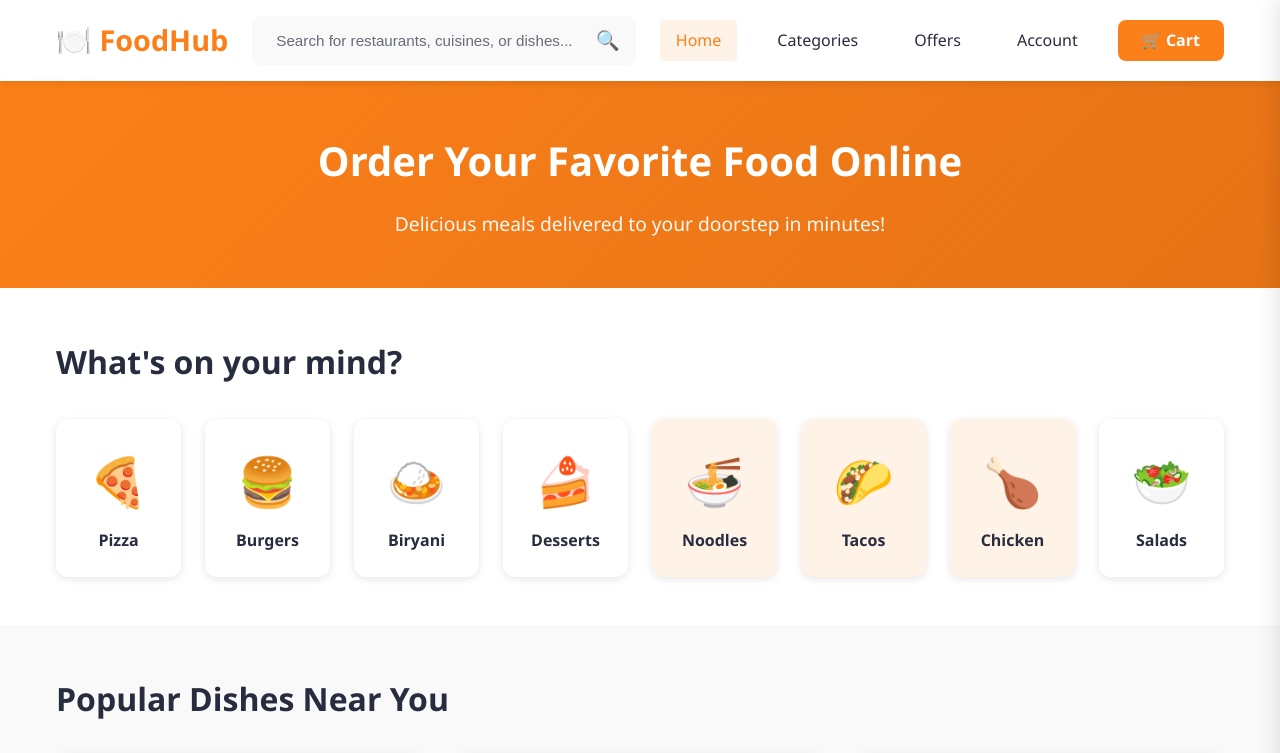
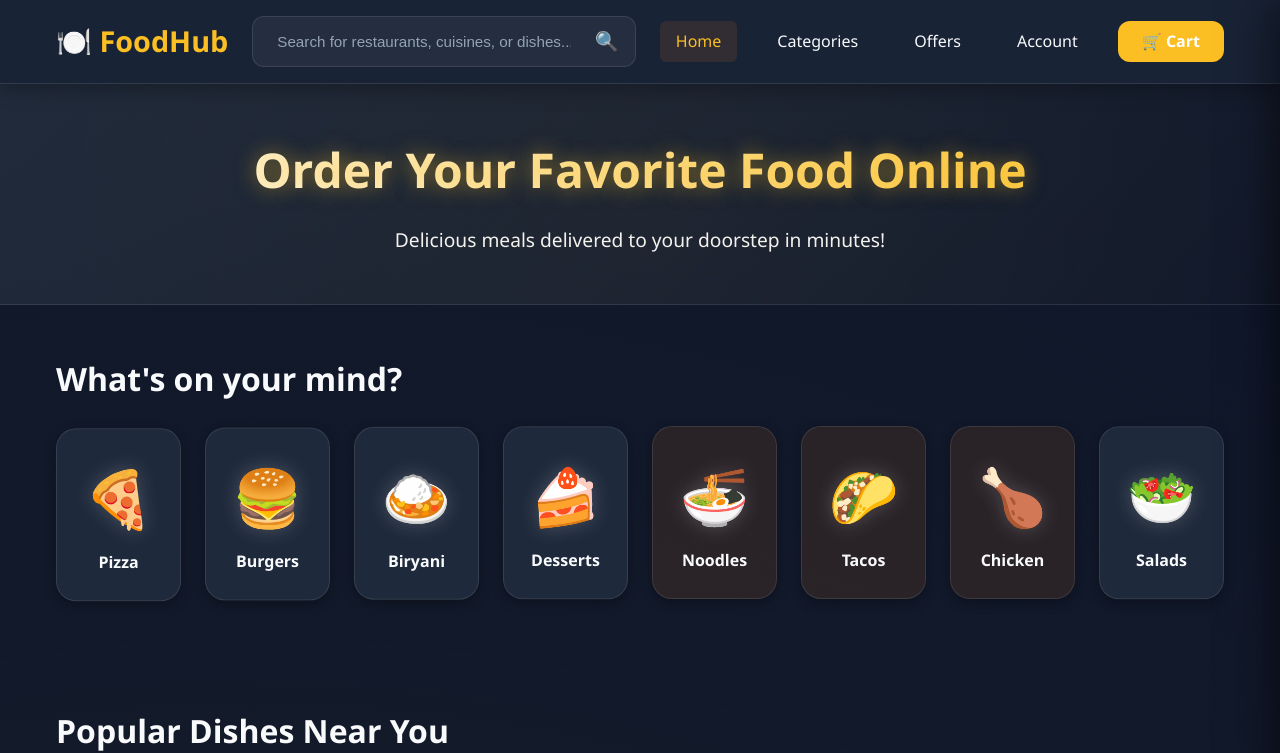
Before and after one commit to mathusreepk-gif/E-commerce-Food-order-, a plain HTML site: page index.html in a window 1280 px wide. Shown: the top 753 px of the page. Drawn offline with Linux system fonts and the light colour scheme; grey boxes are pictures that could not be loaded.

Commit message:
Update styles and project files

```diff
--- a/style.css
+++ b/style.css
@@ -9,18 +9,27 @@
 }
 
 :root {
-    /* Color Palette */
-    --primary-color: #fc8019;
-    --secondary-color: #60b246;
-    --dark-text: #282c3f;
-    --light-text: #686b78;
+    /* Premium Midnight Palette */
+    --primary-color: #fbbf24;
+    /* Vibrant Amber */
+    --primary-glow: rgba(251, 191, 36, 0.4);
+    --secondary-color: #10b981;
+    /* Emerald */
+    --bg-dark: #0f172a;
+    /* Deep Navy */
+    --bg-card: #1e293b;
+    /* Slate 800 */
+    --bg-glass: rgba(30, 41, 59, 0.75);
+    --dark-text: #f8fafc;
+    /* Slate 50 */
+    --light-text: #94a3b8;
+    /* Slate 400 */
     --white: #ffffff;
-    --light-bg: #f9f9f9;
-    --border-color: #e9e9eb;
-    --shadow: rgba(0, 0, 0, 0.1);
-    --hover-shadow: rgba(0, 0, 0, 0.15);
-    --success: #60b246;
-    --danger: #e23744;
+    --border-color: rgba(255, 255, 255, 0.1);
+    --shadow: rgba(0, 0, 0, 0.3);
+    --hover-shadow: rgba(0, 0, 0, 0.5);
+    --success: #10b981;
+    --danger: #ef4444;
 
     /* Spacing */
     --spacing-xs: 0.5rem;
@@ -30,15 +39,18 @@
     --spacing-xl: 3rem;
 
     /* Border Radius */
-    --radius-sm: 4px;
-    --radius-md: 8px;
-    --radius-lg: 12px;
+    --radius-sm: 6px;
+    --radius-md: 12px;
+    --radius-lg: 20px;
 }
 
 body {
-    font-family: 'Segoe UI', Tahoma, Geneva, Verdana, sans-serif;
+    font-family: 'Outfit', 'Segoe UI', system-ui, -apple-system, sans-serif;
     color: var(--dark-text);
-    background-color: var(--white);
+    background-color: var(--bg-dark);
+    background-image:
+        radial-gradient(circle at 20% 20%, rgba(251, 191, 36, 0.05) 0%, transparent 25%),
+        radial-gradient(circle at 80% 80%, rgba(16, 185, 129, 0.05) 0%, transparent 25%);
     line-height: 1.6;
     overflow-x: hidden;
 }
@@ -49,13 +61,82 @@ body {
     padding: 0 var(--spacing-sm);
 }
 
+/* Premium Scrollbar */
+::-webkit-scrollbar {
+    width: 10px;
+}
+
+::-webkit-scrollbar-track {
+    background: var(--bg-dark);
+}
+
+::-webkit-scrollbar-thumb {
+    background: linear-gradient(var(--bg-card), var(--primary-color));
+    border-radius: 10px;
+    border: 2px solid var(--bg-dark);
+}
+
+::-webkit-scrollbar-thumb:hover {
+    background: var(--primary-color);
+}
+
+/* Entrance Animations */
+@keyframes fadeInUp {
+    from {
+        opacity: 0;
+        transform: translateY(30px);
+    }
+
+    to {
+        opacity: 1;
+        transform: translateY(0);
+    }
+}
+
+.section-title,
+.category-card,
+.food-card {
+    animation: fadeInUp 0.8s cubic-bezier(0.25, 0.46, 0.45, 0.94) both;
+}
+
+.category-card:nth-child(2) {
+    animation-delay: 0.1s;
+}
+
+.category-card:nth-child(3) {
+    animation-delay: 0.2s;
+}
+
+.category-card:nth-child(4) {
+    animation-delay: 0.3s;
+}
+
+.category-card:nth-child(5) {
+    animation-delay: 0.4s;
+}
+
+.category-card:nth-child(6) {
+    animation-delay: 0.5s;
+}
+
+.category-card:nth-child(7) {
+    animation-delay: 0.6s;
+}
+
+.category-card:nth-child(8) {
+    animation-delay: 0.7s;
+}
+
 /* ===================================
    HEADER SECTION
    =================================== */
 
 .header {
-    background-color: var(--white);
-    box-shadow: 0 2px 8px var(--shadow);
+    background-color: var(--bg-glass);
+    backdrop-filter: blur(12px);
+    -webkit-backdrop-filter: blur(12px);
+    border-bottom: 1px solid var(--border-color);
+    box-shadow: 0 4px 20px var(--shadow);
     position: sticky;
     top: 0;
     z-index: 1000;
@@ -95,16 +176,18 @@ body {
 .search-input-wrapper {
     display: flex;
     align-items: center;
-    background-color: var(--light-bg);
+    background-color: rgba(255, 255, 255, 0.05);
+    border: 1px solid var(--border-color);
     border-radius: var(--radius-md);
     padding: var(--spacing-xs);
-    transition: box-shadow 0.3s ease, background-color 0.3s ease;
+    transition: all 0.3s ease;
     position: relative;
 }
 
 .search-input-wrapper:focus-within {
-    box-shadow: 0 0 0 3px rgba(252, 128, 25, 0.2);
-    background-color: var(--white);
+    box-shadow: 0 0 15px var(--primary-glow);
+    background-color: rgba(255, 255, 255, 0.1);
+    border-color: var(--primary-color);
 }
 
 .search-input {
@@ -319,16 +402,36 @@ body {
    =================================== */
 
 .hero {
-    background: linear-gradient(135deg, #fc8019 0%, #e67316 100%);
+    background: linear-gradient(135deg, #1e293b 0%, #0f172a 100%);
     color: var(--white);
     padding: var(--spacing-xl) 0;
     text-align: center;
+    position: relative;
+    overflow: hidden;
+    border-bottom: 1px solid var(--border-color);
+}
+
+.hero::after {
+    content: '';
+    position: absolute;
+    top: -50%;
+    left: -50%;
+    width: 200%;
+    height: 200%;
+    background: radial-gradient(circle, var(--primary-glow) 0%, transparent 70%);
+    opacity: 0.1;
+    pointer-events: none;
 }
 
 .hero-content h2 {
-    font-size: 2.5rem;
+    font-size: 3rem;
     margin-bottom: var(--spacing-sm);
-    font-weight: 700;
+    font-weight: 800;
+    text-shadow: 0 0 20px rgba(251, 191, 36, 0.5);
+    background: linear-gradient(to right, #fff, var(--primary-color));
+    -webkit-background-clip: text;
+    background-clip: text;
+    -webkit-text-fill-color: transparent;
 }
 
 .hero-content p {
@@ -342,7 +445,7 @@ body {
 
 .categories {
     padding: var(--spacing-xl) 0;
-    background-color: var(--white);
+    background-color: transparent;
 }
 
 .section-title {
@@ -359,13 +462,14 @@ body {
 }
 
 .category-card {
-    background-color: var(--white);
+    background-color: var(--bg-card);
     border-radius: var(--radius-lg);
     padding: var(--spacing-md);
     text-align: center;
-    box-shadow: 0 2px 8px var(--shadow);
+    box-shadow: 0 4px 12px var(--shadow);
+    border: 1px solid var(--border-color);
     cursor: pointer;
-    transition: transform 0.3s ease, box-shadow 0.3s ease, background-color 0.3s ease;
+    transition: all 0.4s cubic-bezier(0.175, 0.885, 0.32, 1.275);
     user-select: none;
 }
 
@@ -376,8 +480,30 @@ body {
 }
 
 .category-icon {
-    font-size: 3rem;
+    font-size: 3.5rem;
     margin-bottom: var(--spacing-xs);
+    filter: drop-shadow(0 0 10px rgba(255, 255, 255, 0.2));
+    transition: transform 0.3s ease;
+}
+
+.category-card:hover .category-icon {
+    transform: scale(1.2) rotate(10deg);
+}
+
+@keyframes float {
+
+    0%,
+    100% {
+        transform: translateY(0);
+    }
+
+    50% {
+        transform: translateY(-10px);
+    }
+}
+
+.category-card {
+    animation: fadeInUp 0.8s ease both, float 3s ease-in-out infinite;
 }
 
 .category-card h3 {
@@ -392,7 +518,7 @@ body {
 
 .food-listing {
     padding: var(--spacing-xl) 0;
-    background-color: var(--light-bg);
+    background-color: transparent;
 }
 
 /* Hide all cart checkboxes, filter radios, and search toggle */
@@ -411,17 +537,19 @@ body {
 
 /* Food Card */
 .food-card {
-    background-color: var(--white);
+    background-color: var(--bg-card);
     border-radius: var(--radius-lg);
     overflow: hidden;
-    box-shadow: 0 2px 12px var(--shadow);
-    transition: transform 0.3s ease, box-shadow 0.3s ease;
+    box-shadow: 0 10px 30px var(--shadow);
+    border: 1px solid var(--border-color);
+    transition: all 0.4s cubic-bezier(0.165, 0.84, 0.44, 1);
     position: relative;
 }
 
 .food-card:hover {
-    transform: translateY(-8px);
-    box-shadow: 0 6px 20px var(--hover-shadow);
+    transform: translateY(-12px);
+    box-shadow: 0 20px 40px var(--shadow), 0 0 20px var(--primary-glow);
+    border-color: var(--primary-color);
 }
 
 /* Food Image Container */
@@ -577,10 +705,13 @@ body {
     right: -400px;
     width: 400px;
     height: 100vh;
-    background-color: var(--white);
-    box-shadow: -4px 0 20px var(--shadow);
+    background-color: var(--bg-glass);
+    backdrop-filter: blur(20px);
+    -webkit-backdrop-filter: blur(20px);
+    border-left: 1px solid var(--border-color);
+    box-shadow: -10px 0 40px rgba(0, 0, 0, 0.5);
     z-index: 2000;
-    transition: right 0.4s ease;
+    transition: right 0.5s cubic-bezier(0.77, 0, 0.175, 1);
     display: flex;
     flex-direction: column;
 }
@@ -755,10 +886,11 @@ body {
    =================================== */
 
 .footer {
-    background-color: var(--dark-text);
-    color: var(--white);
+    background-color: var(--bg-card);
+    color: var(--dark-text);
     padding: var(--spacing-xl) 0 var(--spacing-md);
     margin-top: var(--spacing-xl);
+    border-top: 1px solid var(--border-color);
 }
 
 .footer-content {
```
